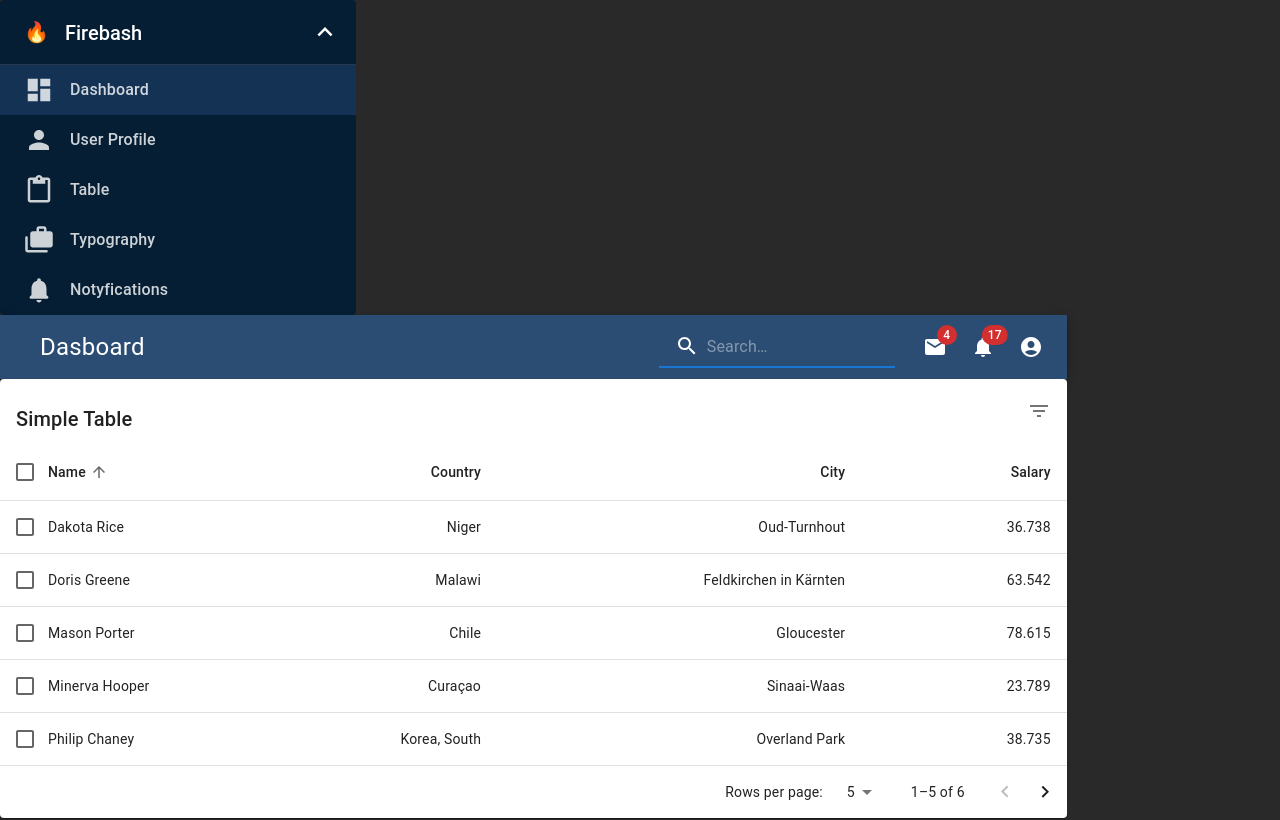
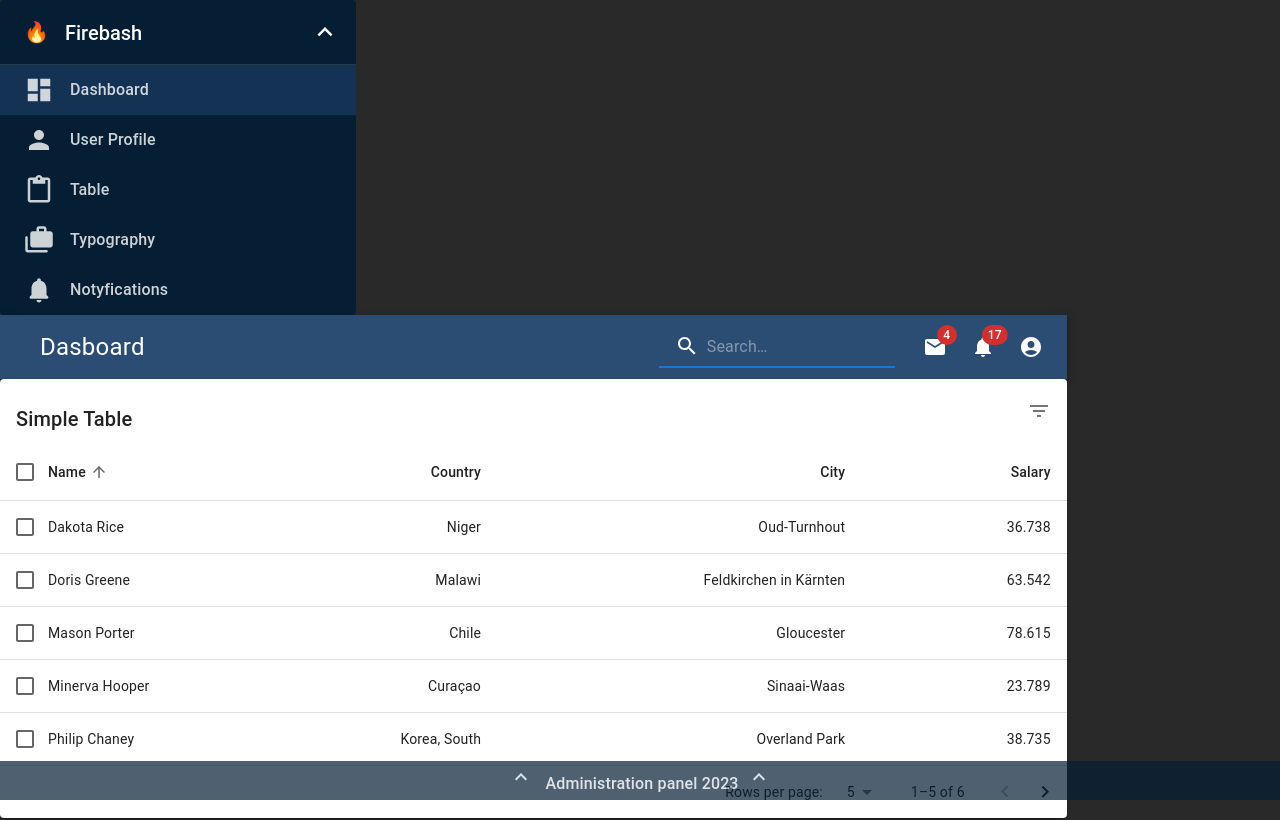
Before and after one commit to Robert-gut/admin-panel, a React (Vite) app: page /admin/profile in a window 1280 px wide. Shown: the top 820 px of the page. Built offline with nearby package versions, Linux system fonts and the light colour scheme.

Commit message:
Added basic footer component for all pages

```diff
--- a/src/App.tsx
+++ b/src/App.tsx
@@ -8,9 +8,11 @@ import Admin from "./pages/Admin/Admin";
 import Login from "./pages/Login/Login";
 import ForgotPassword from "./pages/Login/ForgotPassword/ForgotPassword";
 import TestAuth from "./pages/TestAuth/TestAuth";
+import Footer from './components/Footer/Footer'
 
 function App() {
   return (
+    <>
     <Router>
       <Routes>
         <Route path='*' element={<Nope/>} />
@@ -23,6 +25,8 @@ function App() {
         </Route>
       </Routes>
     </Router>
+    <Footer/>
+    </>
   );
 }
 
--- /dev/null
+++ b/src/components/Footer/Footer.css
@@ -0,0 +1,21 @@
+.main-footer {
+  padding: 4px;
+  font-family: "Roboto", "Helvetica", "Arial", sans-serif;
+  line-height: 1.5;
+  letter-spacing: 0.00938em;
+  display: block;
+  font-size: 16px;
+  font-weight: 500;
+  width: 100%;
+  clear: both;
+  position: fixed;
+  bottom: 0;
+  text-align: center;
+  color: #d2d8e0;
+  background-color: rgb(5, 30, 52);
+  opacity: 0.7;
+}
+
+.clickable {
+  cursor: pointer;
+}
--- /dev/null
+++ b/src/components/Footer/Footer.tsx
@@ -0,0 +1,18 @@
+import './Footer.css'
+import ExpandLessIcon from '@mui/icons-material/ExpandLess';
+
+export default function Footer() {
+    const year = new Date().getFullYear();
+    const scrollToTop = () => {
+        window.scrollTo(0, 0);
+    };
+    return (
+        <footer id="main-footer" className='main-footer'>
+            <ExpandLessIcon {...{title: "Scroll to top"}} className='clickable' onClick={scrollToTop}/>
+            &nbsp;&nbsp;
+                Administration panel {year == 2023 ? year : 2023 + ' - ' + year}
+            &nbsp;&nbsp;
+            <ExpandLessIcon {...{title: "Scroll to top"}} className='clickable' onClick={scrollToTop}/>
+        </footer>
+    );
+};
--- a/src/pages/Admin/Admin.tsx
+++ b/src/pages/Admin/Admin.tsx
@@ -6,7 +6,6 @@ import Userslist from "../UsersList/UsersList";
 import Box from '@mui/material/Box';
 import Grid from '@mui/material/Grid';
 import Profile from "../Profile/proflle";
-
 
 export default function Admin() {
   return (
```
